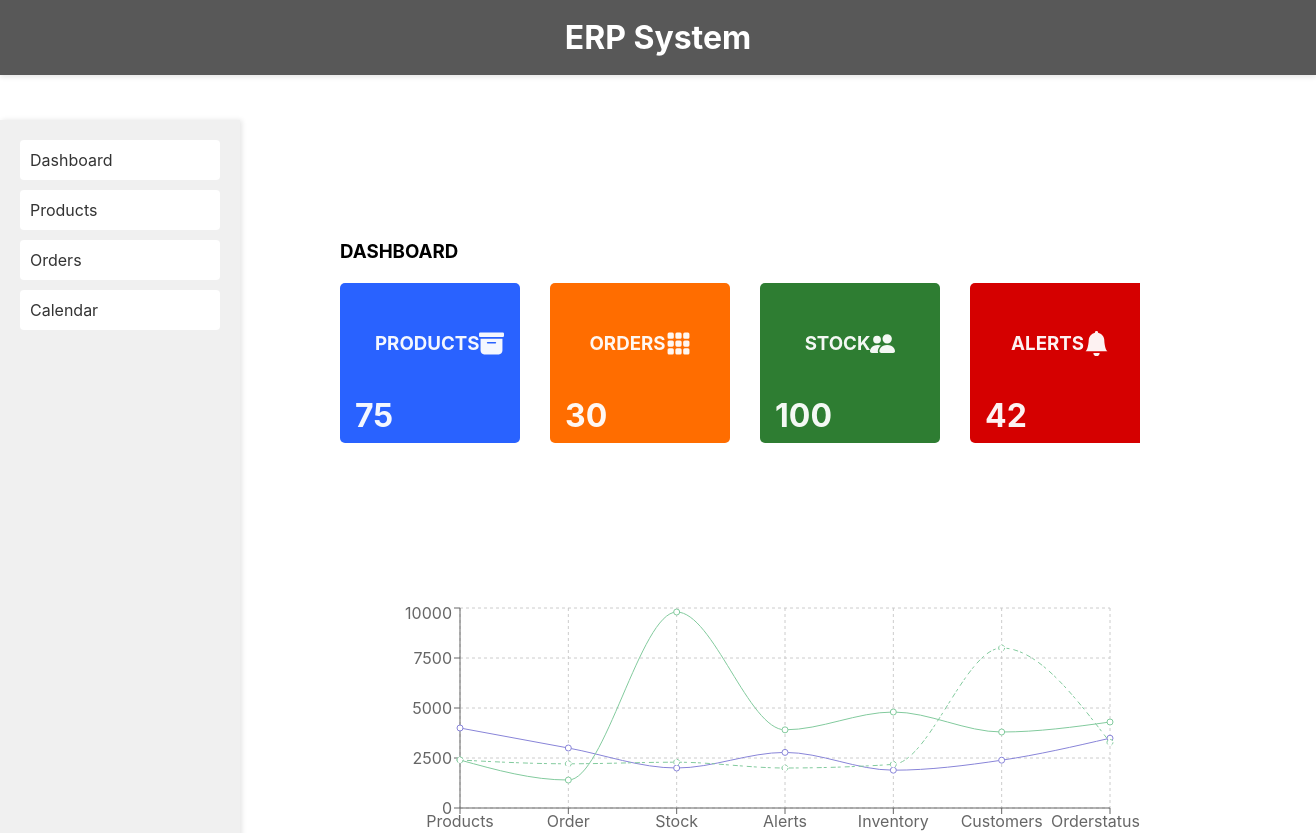
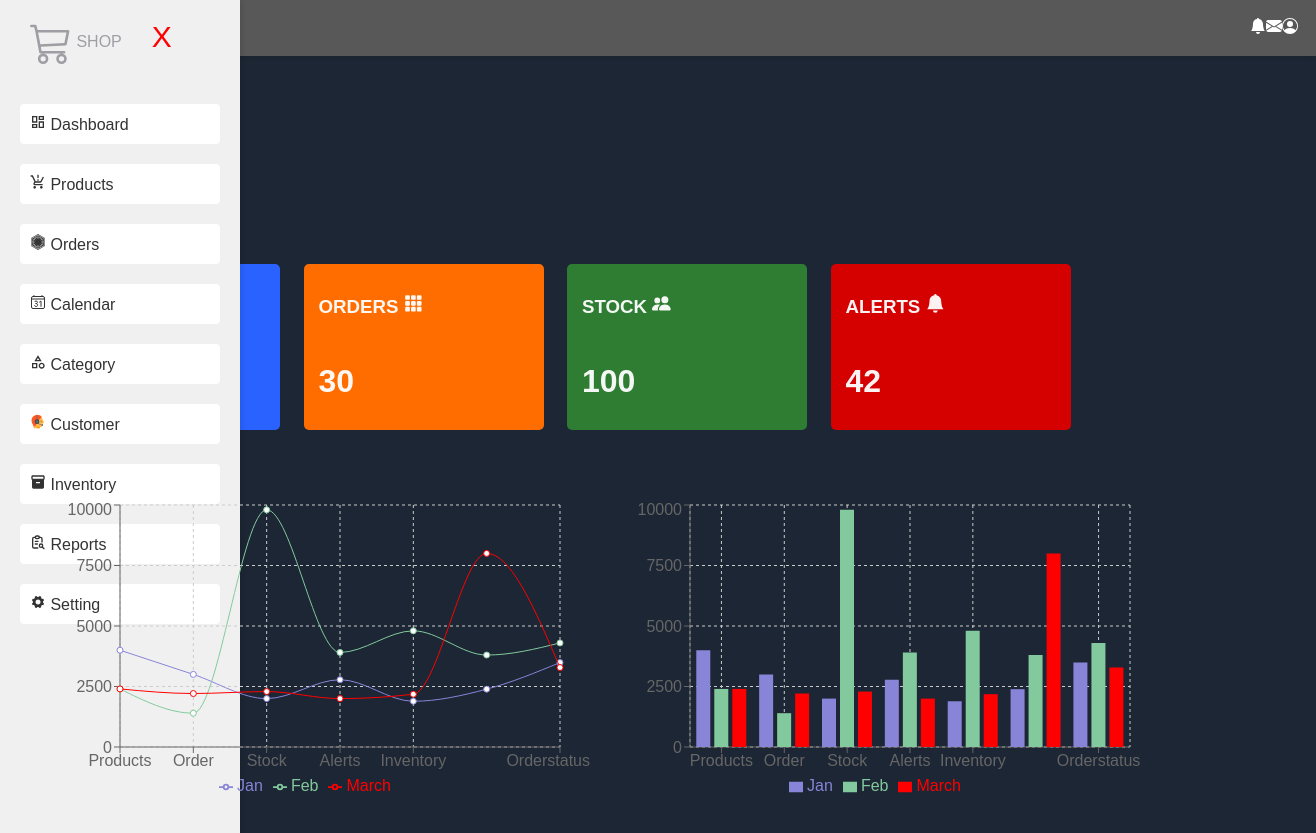
Before and after one commit to mahesh-morde/erp-system, a React (Create React App) app: page / in a window 1280 px wide. Shown: the top 833 px of the page, 1316 px wide, since content can reach past the window. Built offline with nearby package versions, Linux system fonts and the light colour scheme.

Commit message:
css applied

```diff
--- a/src/App.css
+++ b/src/App.css
@@ -1,13 +1,17 @@
+body {
+  margin: 0;
+  padding: 0;
+  background-color: #1d2634;
+  color: #9e9ea4;
+  font-family: 'Montserrat', sans-serif;
+  height: 100vh;
+  width: 100vw;
+}
 
-/* App.css */
 .app-container {
   display: flex;
   flex-direction: column;
-}
-
-
-body{
-color: #585858;
+  height: 100vh;
 }
 
 .content-container {
@@ -20,11 +24,7 @@ color: #585858;
   padding: 20px;
   width: 200px;
   box-shadow: 2px 0 5px rgba(0, 0, 0, 0.1);
-}
-
-.main-content {
-  flex-grow: 1;
-  padding: 20px;
+  top:0%
 }
 
 .header {
@@ -33,9 +33,28 @@ color: #585858;
   padding: 18px;
   text-align: center;
   box-shadow: 0 2px 5px rgba(0, 0, 0, 0.1);
-  z-index: 1;
-  width: 100%; /* Make the header take the full width */
-  position: fixed;
-  top: 0;
-  left: 0; /* Align the header to the left side */
+  width: 100%;
 }
+
+.main-content {
+  flex-grow: 1;
+  padding: 20px;
+  overflow-y: auto;
+}
+
+@media screen and (max-width: 768px) {
+  .content-container {
+    flex-direction: column;
+  }
+
+  .sidebar {
+    width: 100%;
+    box-shadow: none;
+    order: 2;
+  }
+
+  .main-content {
+    padding: 10px;
+  }
+
+}
--- a/src/App.js
+++ b/src/App.js
@@ -1,5 +1,5 @@
 // src/App.js
-import React from 'react';
+import React, { useState } from 'react';
 import { BrowserRouter as Router, Route, Routes } from 'react-router-dom';
 import Dashboard from './Dashboard/Dashboard';
 import Products from './Products/Products';
@@ -9,14 +9,22 @@ import Header from './Header/Header';
 import Sidebar from './Sidebar/Sidebar';
 import './App.css';
 
+
 const App = () => {
+
+  const [openSidebarToggle, setOpenSidebarToggle] = useState(false)
+
+  const OpenSidebar = () => {
+    setOpenSidebarToggle(!openSidebarToggle)
+  }
+
   return (
     <body>
     <Router>
       <div className="app-container">
-        <Header />
+        <Header OpenSidebar={OpenSidebar} />
         <div className="content-container">
-          <Sidebar />
+          <Sidebar openSidebarToggle={openSidebarToggle} OpenSidebar={OpenSidebar} />
           <div className="main-content">
             <Routes>
               <Route path="/" element={<Dashboard />} />
--- a/src/Calendar/Calendar.css
+++ b/src/Calendar/Calendar.css
@@ -4,16 +4,14 @@ body, h1, h2, h3, p, ul, li {
   padding: 0;
 }
 
+h2{
+  margin-left: 20px;
+  color: rgb(0, 0, 0);
+}
+
 .main{
   border-radius: 8px;
   box-shadow: 0 0 10px rgba(0, 0, 0, 0.1);
-}
-
-/* Style the main container */
-div {
-  max-width: 800px;
-  margin: 20px auto;
-  padding: 20px;
 }
 
 /* Style the calendar header */
@@ -28,9 +26,3 @@ div {
   grid-template-columns: repeat(7, 1fr);
   gap: 1px;
 }
-
-
-/* Hover effect for the link */
-.navigation-links a:hover {
-  background-color: #0056b3;
-}
--- a/src/Calendar/Calendar.js
+++ b/src/Calendar/Calendar.js
@@ -3,7 +3,7 @@ import React, { useState } from 'react';
 import './Calendar.css';
 
 const Calendar = () => {
-  const [orders, setOrders] = useState([
+  const [orders] = useState([
     { id: 1, customerName: 'Mahesh Morde', deliveryDate: '2024-03-30' },
     { id: 2, customerName: 'Oreo Buscuit', deliveryDate: '2024-03-20' },
     // Add more orders as needed
--- a/src/Dashboard/Dashboard.css
+++ b/src/Dashboard/Dashboard.css
@@ -1,26 +1,36 @@
+
 /* Dashboard.css */
 .main-container {
   grid-area: main;
   overflow-y: auto;
   padding: 20px;
   color: rgba(255, 255, 255, 0.95);
-  width: 100%; /* Add this line if you want it to take the full width */
+  width: 100%;
+  margin-top: 90px; /* Adjust this based on your Header height */
 }
 
+.grid-container {
+  display: grid;
+  grid-template-columns: 260px 1fr 1fr 1fr;
+  grid-template-rows: 0.2fr 3fr;
+  grid-template-areas:
+    'sidebar header header header'
+    'sidebar main main main';
+  height: 100vh;
+}
 
 .main-title {
   display: flex;
   justify-content: space-between;
   color: black;
-  margin-bottom: 20px; /* Add margin at the bottom for separation */
+  margin-bottom: 50px;
 }
 
 .main-cards {
   display: grid;
   grid-template-columns: 1fr 1fr 1fr 1fr;
-  gap: 30px;
-  margin-top: -60px;
-  width: 100%;
+  gap: 0px;
+  width: 85%;
 }
 
 .card {
@@ -29,7 +39,8 @@
   justify-content: space-around;
   padding: 8px 15px;
   border-radius: 5px;
-  width: 150px;
+  height: 150px;
+  width: 210px;
 }
 
 .card:first-child {
@@ -48,26 +59,22 @@
   background-color: #d50000;
 }
 
-.card-inner {
-  display: flex;
-  align-items: center;
-  justify-content: space-between;
+.card-inner > .card_icon {
+  font-size: 25px;
+  align-items: end;
 }
 
-.card-inner > .card_icon {
-  font-size: 25px;
+.charts {
+  display: flex;
+  gap: 20px;
+  margin-top: 50px;
+  margin-left: 0%;
 }
 
-
-.charts {
-  display: grid;
-  grid-template-columns: 1fr 1fr;
-  gap: 20px;
-  margin-top: 60px;
+.chart-restrict {
   height: 300px;
+  flex: 1;
+  max-width: 550px;
+  margin-top: 20px;
+  margin-left: 0%;
 }
-
-
-.chart-restrict{
-  height: 300px;
-}
--- a/src/Dashboard/Dashboard.js
+++ b/src/Dashboard/Dashboard.js
@@ -1,5 +1,5 @@
 // src/Dashboard/Dashboard.js
-import React, { useState, useEffect, PureComponent } from 'react';
+import React, { useState, useEffect } from 'react';
 import './Dashboard.css';
 import {
   BsFillArchiveFill,
@@ -7,7 +7,19 @@ import {
   BsPeopleFill,
   BsFillBellFill,
 } from 'react-icons/bs';
-import { LineChart, Line, XAxis, YAxis, CartesianGrid, Tooltip, Legend, ResponsiveContainer } from 'recharts';
+import {
+  BarChart,
+  Bar,
+  Rectangle,
+  LineChart,
+  Line,
+  XAxis,
+  YAxis,
+  CartesianGrid,
+  Tooltip,
+  Legend,
+  ResponsiveContainer,
+} from 'recharts';
 
 
 const Dashboard = () => {
@@ -85,39 +97,40 @@ const Dashboard = () => {
   return (
     <div className='main-container'>
       <div className='main-title'>
-        <h3>DASHBOARD</h3>
+        <h2>DASHBOARD</h2>
       </div>
       <div className='main-cards'>
         <div className='card'>
-          <div className='card-inner'>
-            <h3>PRODUCTS</h3>
-            <BsFillArchiveFill className='card_icon' />
-          </div>
+
+            <h3>PRODUCTS <BsFillArchiveFill className='card_icon' /></h3>
+
+
           <h1>{totalProducts}</h1>
         </div>
         <div className='card'>
-          <div className='card-inner'>
-            <h3>ORDERS</h3>
-            <BsFillGrid3X3GapFill className='card_icon' />
-          </div>
+
+            <h3>ORDERS <BsFillGrid3X3GapFill className='card_icon' /></h3>
+
+
           <h1>{totalOrders}</h1>
         </div>
         <div className='card'>
-          <div className='card-inner'>
-            <h3>STOCK</h3>
-            <BsPeopleFill className='card_icon' />
-          </div>
+
+            <h3>STOCK <BsPeopleFill className='card_icon' /></h3>
+
+
           <h1>{totalStock}</h1>
         </div>
         <div className='card'>
-          <div className='card-inner'>
-            <h3>ALERTS</h3>
-            <BsFillBellFill className='card_icon' />
-          </div>
+
+            <h3>ALERTS <BsFillBellFill className='card_icon' /></h3>
+
+
           <h1>42</h1>
         </div>
       </div>
 
+      <div className='charts'>
       <div className='chart-restrict'>
       <ResponsiveContainer width="100%" height="100%">
         <LineChart
@@ -137,10 +150,37 @@ const Dashboard = () => {
           <Legend />
           <Line type="monotone" dataKey="Jan" stroke="#8884d8" activeDot={{ r: 8 }} />
           <Line type="monotone" dataKey="Feb" stroke="#82ca9d" />
-          <Line type="monotone" dataKey="March" stroke="#82ca9d" strokeDasharray="3 4 5 2" />
+          <Line type="monotone" dataKey="March" stroke="#ff0000" />
+
         </LineChart>
       </ResponsiveContainer>
       </div>
+
+      <div className='chart-restrict'>
+      <ResponsiveContainer width="100%" height="100%">
+        <BarChart
+          width={500}
+          height={300}
+          data={data}
+          margin={{
+            top: 5,
+            right: 30,
+            left: 20,
+            bottom: 5,
+          }}
+        >
+          <CartesianGrid strokeDasharray="3 3" />
+          <XAxis dataKey="name" />
+          <YAxis />
+          <Tooltip />
+          <Legend />
+          <Bar dataKey="Jan" fill="#8884d8" activeBar={<Rectangle fill="pink" stroke="blue" />} />
+          <Bar dataKey="Feb" fill="#82ca9d" activeBar={<Rectangle fill="gold" stroke="purple" />} />
+          <Bar dataKey="March" fill="#ff0000" activeBar={<Rectangle fill="gold" stroke="purple" />} />
+        </BarChart>
+      </ResponsiveContainer>
+        </div>
+    </div>
     </div>
   );
 };
--- a/src/Header/Header.css
+++ b/src/Header/Header.css
@@ -1,12 +1,15 @@
-/* Header.css */
+/* Header  */
 .header {
-  background-color: #585858;
-  color: #fff;
-  padding: 18px;
-  text-align: center;
-  width: 100vw; /* Updated to 100vw */
-  position: fixed;
-  top: 0;
-  box-shadow: 0 2px 5px rgba(0, 0, 0, 0.1);
-  margin: 0; /* Set margin to 0 */
+  grid-area: header;
+  height: 60px;
+  display: flex;
+  align-items: center;
+  justify-content: space-between;
+  padding: 0 30px 0 30px;
+  box-shadow: 0 6px 7px -3px rgba(0, 0, 0, 0.35);
 }
+
+.menu-icon {
+  display: none;
+}
+/* End Header  */
--- a/src/Header/Header.js
+++ b/src/Header/Header.js
@@ -2,11 +2,24 @@
 // components/Header.js
 import React from 'react';
 import './Header.css';
+import
+ {BsFillBellFill, BsFillEnvelopeFill, BsPersonCircle, BsSearch, BsJustify}
+ from 'react-icons/bs'
 
-const Header = () => {
+const Header = ({OpenSidebar}) => {
   return (
-    <header className="header">
-      <h1>ERP System</h1>
+    <header className='header'>
+        <div className='menu-icon'>
+            <BsJustify className='icon' onClick={OpenSidebar}/>
+        </div>
+        <div className='header-left'>
+            <BsSearch  className='icon'/>
+        </div>
+        <div className='header-right'>
+            <BsFillBellFill className='icon'/>
+            <BsFillEnvelopeFill className='icon'/>
+            <BsPersonCircle className='icon'/>
+        </div>
     </header>
   );
 };
--- a/src/Sidebar/Sidebar.css
+++ b/src/Sidebar/Sidebar.css
@@ -1,5 +1,5 @@
 /* Sidebar.css */
-.sidebar {
+#sidebara {
   background-color: #f0f0f0;
   padding: 20px;
   width: 200px;
@@ -7,11 +7,13 @@
   height: 100%;
   box-shadow: 2px 0 5px rgba(0, 0, 0, 0.1);
   left: 0; /* Position the sidebar on the left side */
+  top:0;
 }
 
 .nav {
   list-style: none;
   padding: 0;
+  margin-top: 40px;
 }
 
 .nav a {
@@ -23,9 +25,31 @@
   background-color: #fff;
   border-radius: 4px;
   transition: background-color 0.3s ease;
+  margin-top: 20px;
 }
 
 .nav a:hover {
   background-color: #007bff;
   color: #fff;
 }
+
+.icon_header {
+  vertical-align: middle;
+  line-height: 1px;
+  font-size: 42px;
+  align-items: center;
+  margin-left: 10px;
+}
+
+.close_icon {
+  color: red;
+  margin-left: 30px;
+  margin-top: 20px;
+  cursor: pointer;
+  font-size: 30px;
+}
+
+
+.sidebar-responsive {
+  z-index: 12;
+}
--- a/src/Sidebar/Sidebar.js
+++ b/src/Sidebar/Sidebar.js
@@ -1,16 +1,51 @@
-// src/components/Sidebar/Sidebar.js
 import React from 'react';
 import { Link } from 'react-router-dom';
 import './Sidebar.css';
+import { MdOutlineDashboard, MdOutlineProductionQuantityLimits,MdOutlineCategory, MdInventory2 } from "react-icons/md";
+import { FaFirstOrder } from "react-icons/fa";
+import { IoCalendarNumberOutline } from "react-icons/io5";
+import { TbReportSearch } from "react-icons/tb";
+import { FcCustomerSupport } from "react-icons/fc";
+import { IoIosSettings } from "react-icons/io";
+import {BsCart3} from 'react-icons/bs'
 
-const Sidebar = () => {
+const Sidebar = ({openSidebarToggle, OpenSidebar}) => {
   return (
-    <aside className="sidebar">
+    <aside id="sidebara" className={openSidebarToggle ? "sidebar-responsive": ""}>
+        <div>
+          <BsCart3  className='icon_header'/> SHOP
+            <span className='icon close_icon' onClick={OpenSidebar}>X</span>
+          </div>
+
       <nav className="nav">
-        <Link to="/">Dashboard</Link>
-        <Link to="/products">Products</Link>
-        <Link to="/orders">Orders</Link>
-        <Link to="/calendar">Calendar</Link>
+
+        <Link to="/">
+          <MdOutlineDashboard /> Dashboard
+        </Link>
+        <Link to="/products">
+          <MdOutlineProductionQuantityLimits /> Products
+        </Link>
+        <Link to="/orders">
+          <FaFirstOrder /> Orders
+        </Link>
+        <Link to="/calendar">
+          <IoCalendarNumberOutline /> Calendar
+        </Link>
+        <Link to="/calendar">
+          <MdOutlineCategory /> Category
+        </Link>
+        <Link to="/calendar">
+          <FcCustomerSupport /> Customer
+        </Link>
+        <Link to="/calendar">
+          <MdInventory2 /> Inventory
+        </Link>
+        <Link to="/calendar">
+          <TbReportSearch /> Reports
+        </Link>
+        <Link to="/calendar">
+          <IoIosSettings /> Setting
+        </Link>
       </nav>
     </aside>
   );
```
